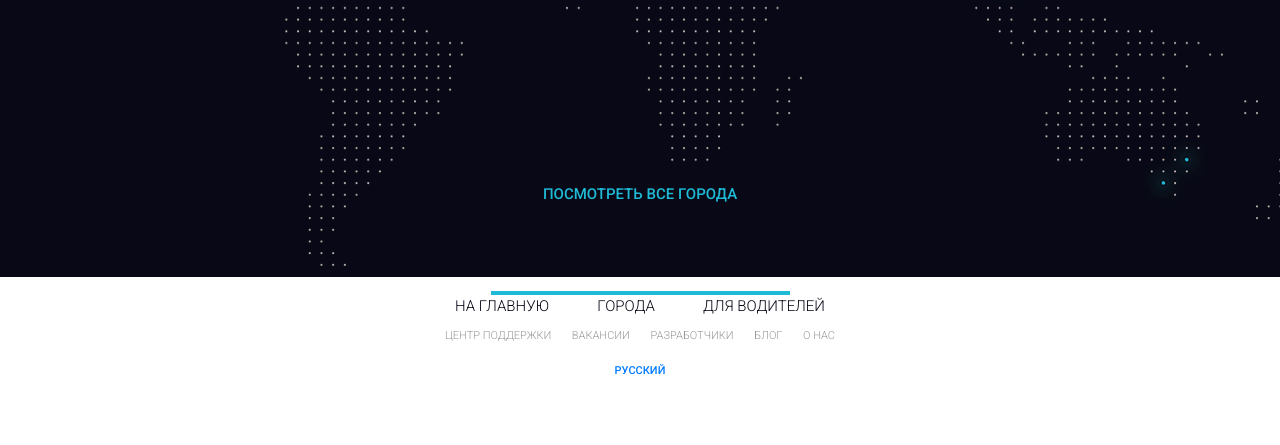
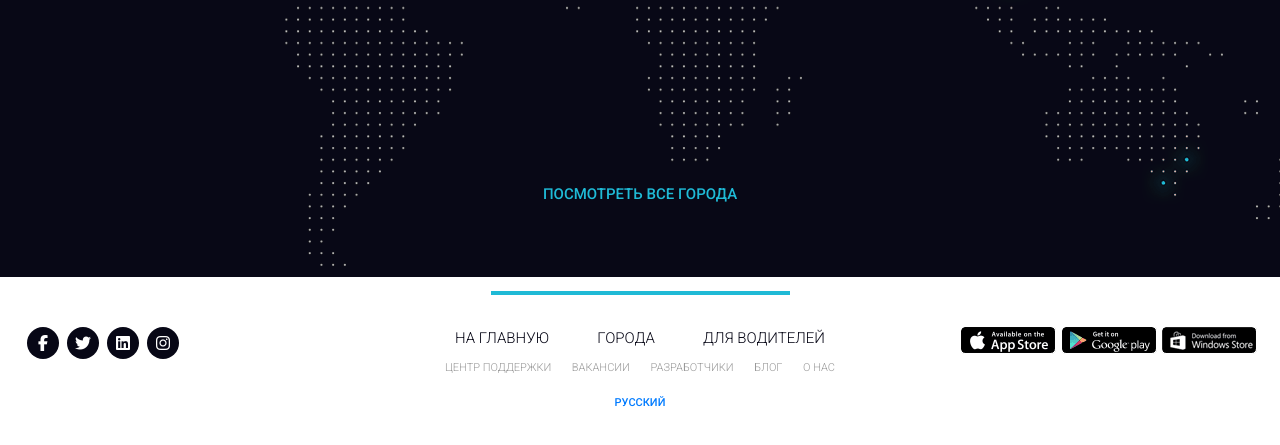
Before and after one commit to Igor2975/Uber_sass_Bootstrap, a plain HTML site: page src/index.html in a window 1280 px wide. Shown: the part 5272-5717 px from the top of the page. Drawn offline with Linux system fonts and the light colour scheme.

Commit message:
Подключение иконок через Font Avesom

```diff
--- a/src/index.html
+++ b/src/index.html
@@ -11,6 +11,7 @@
     <link href="https://fonts.googleapis.com/css2?family=Roboto:ital,wght@0,100;0,300;0,500;0,700;0,900;1,400&display=swap" rel="stylesheet">
     <link rel="stylesheet" href="css/bootstrap-reboot.min.css">
     <link rel="stylesheet" href="css/bootstrap-grid.min.css">
+    <script src="https://kit.fontawesome.com/2ab2d6cc05.js" crossorigin="anonymous"></script>
     <link rel="stylesheet" href="css/style.min.css">
 
 </head>
@@ -305,6 +306,16 @@
     </section>
     <section class="footer">
         <div class="footer_line"></div>
+        <div class="footer_wrapper">
+            <div>
+                <div class="footer_social">
+                    <a href="" class="footer_social_item"><i class="fab fa-facebook-f"></i></a>
+                    <a href="" class="footer_social_item"><i class="fab fa-twitter"></i></a>
+                    <a href="" class="footer_social_item"><i class="fab fa-linkedin"></i></a>
+                    <a href="" class="footer_social_item"><i class="fab fa-instagram"></i></a>
+                </div>
+            </div>
+            <div>
                 <div class="footer_links">
                     <div class="footer_links_main">
                         <a href="#">на главную</a>
@@ -318,10 +329,22 @@
                         <a href="#">блог</a>
                         <a href="#">о нас</a>
                     </div>
+                </div>
+            </div>
+            <div>
+                <div class="footer_mobile">
+                    <a href="#">
+                        <img src="img/footer_mobile.png" alt="#">
+                    </a>
+                </div>
+            </div>
+        </div>
             <div class="footer_lang">
                   <a href="#">русский</a>
             </div>
-        </div>
+
+
+
     </section>
 
 </body>
--- a/src/sass/style.sass
+++ b/src/sass/style.sass
@@ -358,6 +358,31 @@ nav
     height: 4px
     background-color: #1fbad6
     margin: 0 auto
+  &_wrapper
+    display: flex
+    justify-content: space-between
+    align-items: flex-start
+    padding-top: 32px
+  &_wrapper > div
+    width: 33%
+    &:nth-child(3)
+      display: flex
+      justify-content: flex-end
+  &_social
+    width: 160px
+    display: flex
+    justify-content: space-between
+    &_item
+      display: flex
+      justify-content: center
+      align-items: center
+      margin: 0 4px
+      width: 32px
+      height: 32px
+      background-color: #070716
+      border-radius: 100%
+      i
+        color: #fff
   &_links
     width: 390px
     margin: 0 auto
@@ -388,3 +413,4 @@ nav
     text-transform: uppercase
     color: #1fbad6
     margin-top: 19px
+  &_mobile
```
Also changed, not shown: src/css/style.min.css, src/img/footer_mobile.png (added), 1 other file. Lines whose indentation alone changed are shown as unchanged.
